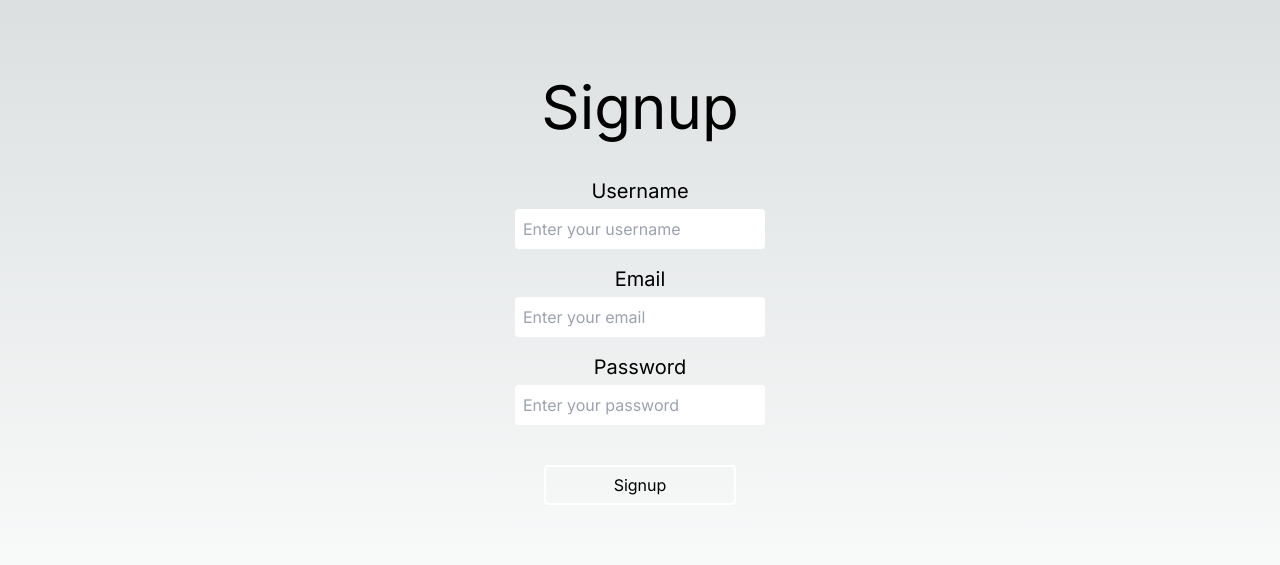
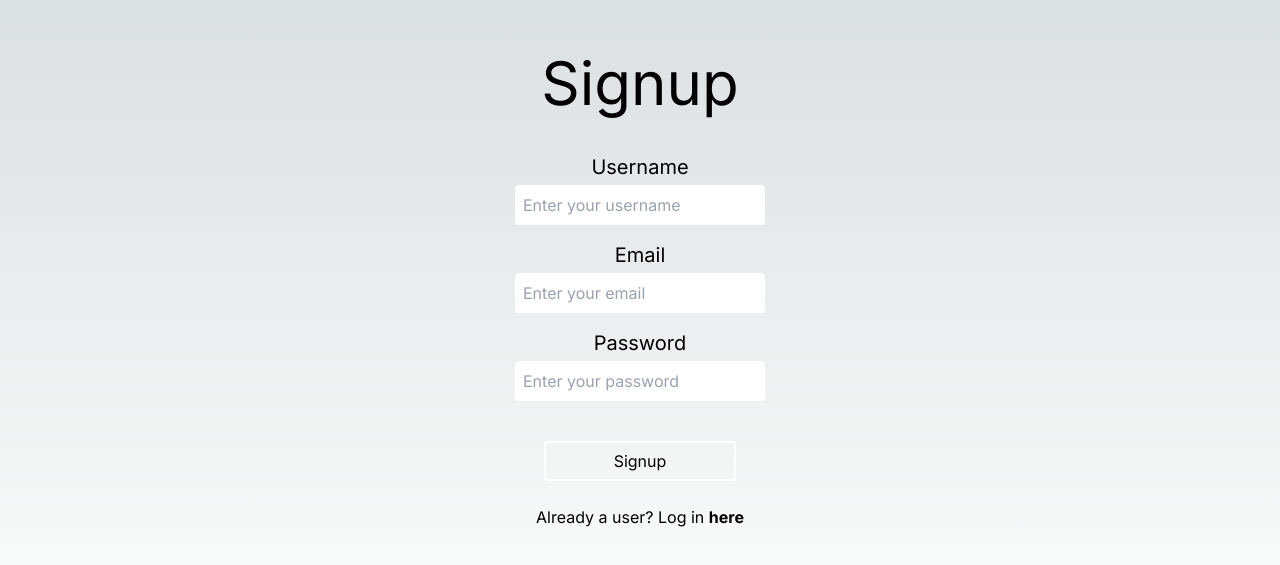
Before and after one commit to italianPalms/nextjs_app, a Next.js app: page /signup in a window 1280 px wide. Shown: the part 109-674 px from the top of the page. Built offline with nearby package versions, Linux system fonts and the light colour scheme.

Commit message:
add link to go back to login

```diff
--- a/src/app/signup/page.jsx
+++ b/src/app/signup/page.jsx
@@ -2,6 +2,7 @@
 import React, { useState } from "react";
 import axios from "axios";
 import { useRouter } from "next/navigation";
+import Link from "next/link";
 
 export default function signupPage () {
 
@@ -15,6 +16,7 @@ export default function signupPage () {
     const onSignup =  async => {
         try {
             const response = axios.post("/api/users/signup", user)
+            router.push("/login");
 
         } catch (error) {
             console.log("Signup failed", error.message);
@@ -35,10 +37,12 @@ export default function signupPage () {
             <input className="p-2 rounded mt-1 mb-4 text-black" type="password" placeholder="Enter your password"></input>
 
             <button
-            className="border-white border-2 mt-6 rounded w-48 h-10"
+            className="border-white border-2 mt-6 mb-4 rounded w-48 h-10"
             onClick={(onSignup) => {
                 console.log("Signup button clicked")
             }}>Signup</button>
+
+            <Link className="mt-2" href="/login">Already a user? Log in <strong>here</strong></Link>
         </div>
     )
 }
```
